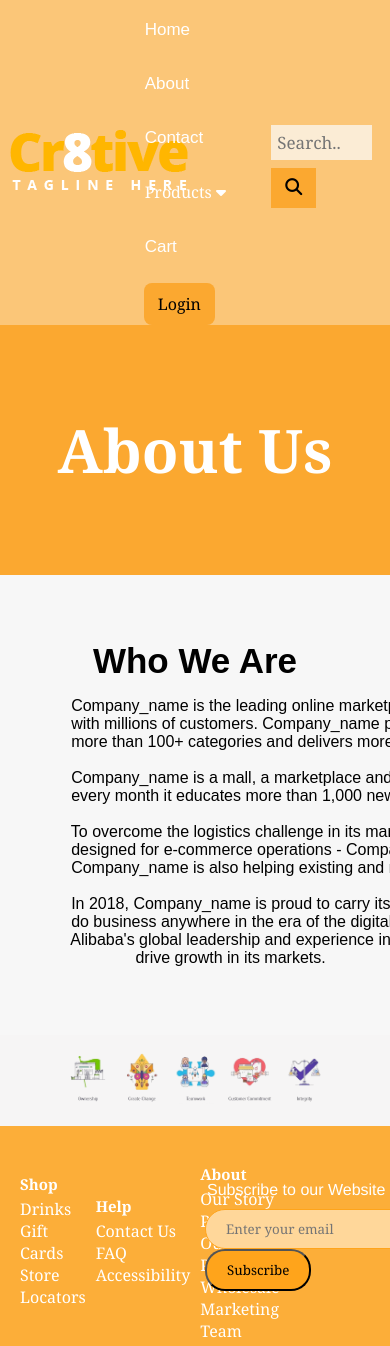
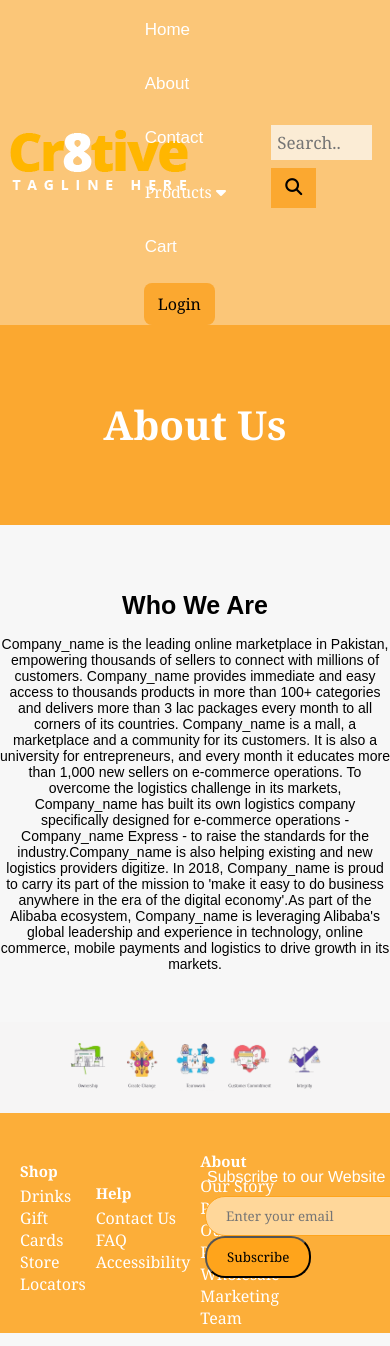
Before and after one commit to Muhammadaliraza879/commerece-website, a PHP site: page /AboutUs.html in a window 390 px wide; the page is wider, and only the part inside the window is pictured. Run offline with PHP 8.4, Linux system fonts and the light colour scheme; some libraries are stand-ins or nearby versions.

Commit message:
feature: Added media queries

```diff
--- a/AboutUs.css
+++ b/AboutUs.css
@@ -37,6 +37,10 @@
   font-family: arial;
 }
 
+.main_container .sec1 .para2 {
+  display: none;
+}
+
 .main_container .sec2 {
   text-align: center;
 }
@@ -44,3 +48,37 @@
 .main_container .sec2 img {
   width: 70%;
 }
+
+@media only screen and (max-width: 768px) {
+  .main_container .sec1 .para1 {
+    display: none;
+  }
+
+  .main_container .sec1 .para2 {
+    display: block;
+    font-size: 16px;
+    font-weight: 400;
+    text-align: center;
+    font-family: arial;
+    text-align: center;
+  }
+}
+
+@media only screen and (max-width: 425px){
+  .main_container .sec1 .para2 {
+    font-size: 14px;
+  }
+
+  .main_container .sec1 .para2 .active{
+    display: none;
+  }
+
+  .main_container .heading1{
+    font-size: 20px;
+    height: 200px;
+  }
+
+  .main_container .sec1 .heading2{
+    font-size: 25px;
+  }
+}
--- a/AboutUs.html
+++ b/AboutUs.html
@@ -68,6 +68,20 @@
                 Alibaba's global leadership and experience in technology, online commerce, mobile payments and logistics to
                 drive growth in its markets.
             </pre>
+      <p class="para2">
+        Company_name is the leading online marketplace in Pakistan, empowering thousands of sellers <br class="active"> to connect with
+        millions of customers. Company_name provides immediate and easy access to thousands products in more than 100+
+        categories and delivers more than 3 lac packages every month to all corners <br class="active"> of its countries. <br class="active"><br class="active">
+        Company_name is a mall, a marketplace and a community for its customers. It is also a university for
+        entrepreneurs, and every month it educates more than 1,000 new sellers on e-commerce operations. <br class="active">
+        To overcome the logistics challenge in its markets, Company_name has built its own logistics company
+        specifically <br class="active"><br class="active"> designed for e-commerce operations - Company_name Express - to raise the standards for the
+        industry.Company_name is also helping existing and new logistics providers digitize. <br class="active">
+        In 2018, Company_name is proud to carry its part of the mission to 'make it easy to do business <br class="active"> anywhere in the
+        era of the digital economy'.As part of the Alibaba ecosystem, Company_name is <br class="active"> leveraging Alibaba's global
+        leadership and experience in technology, online commerce, mobile <br class="active"> payments and logistics to drive growth in its
+        markets.
+      </p>
     </div>
     <div class="sec2">
       <img src="/Images/TB.png">
```
Also changed, not shown: Images/4285b8859785b5668e8691569a3f7517.jpg (added), 1 other file.
